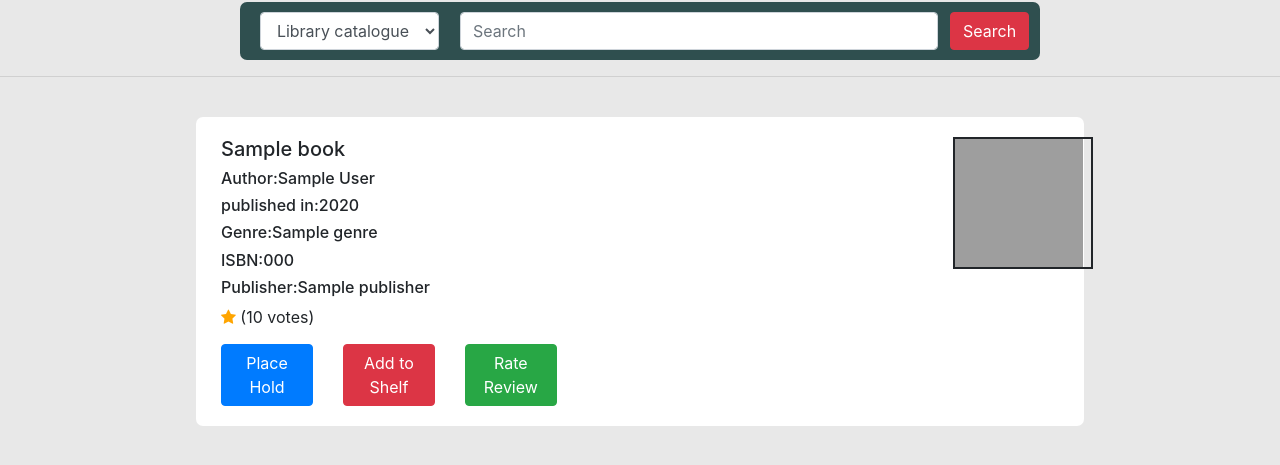
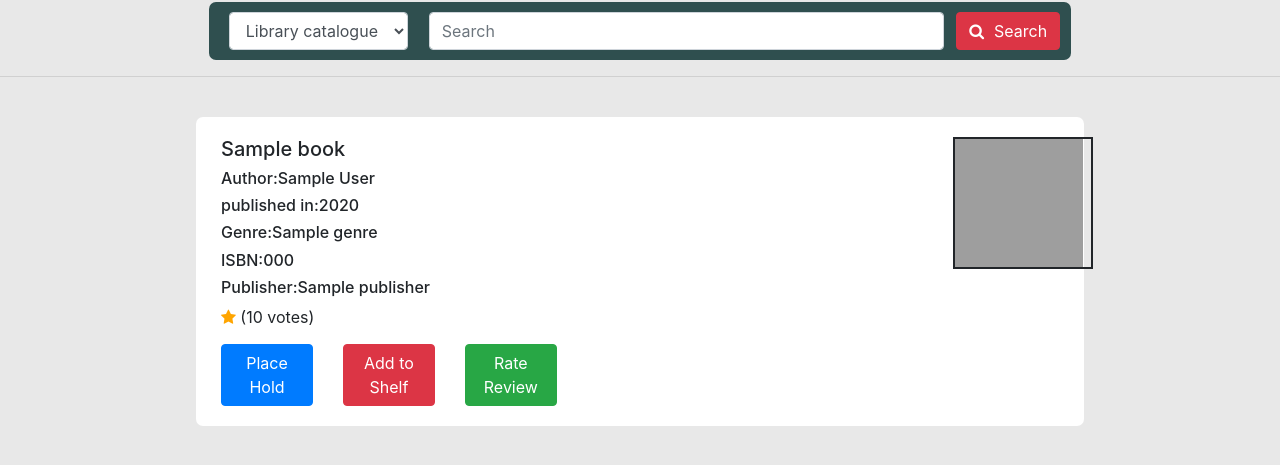
Before and after one commit to supersaiyan1033/nalanda, a Django app: template nalanda/library/templates/library/book_search.html in a window 1280 px wide. Shown: the part 70-535 px from the top of the page. Run offline with Django 3.2, Linux system fonts and the light colour scheme; the template is opened without the code that fills it: most values are stand-ins (such as "Sample title", 1, 10 or a date in 2020); some libraries are stand-ins or nearby versions; some web fonts are replaced; grey boxes are pictures that could not be loaded.

Commit message:
kabhi kushi kabhi gham

```diff
--- a/nalanda/library/templates/library/book_search.html
+++ b/nalanda/library/templates/library/book_search.html
@@ -270,7 +270,7 @@ transform:scale(1.01);
 </td>
 <td>
 <div class="loginbtn">
-           <input class="btn btn-danger" type="submit" name="" value="Search">
+           <button class="btn btn-danger" type="submit" name="" value="Search"><span><i class="fa fa-search" style="color:white;padding-right:10px;"></i></span>Search</button>
         </div>
 </td>
 </form>
```
